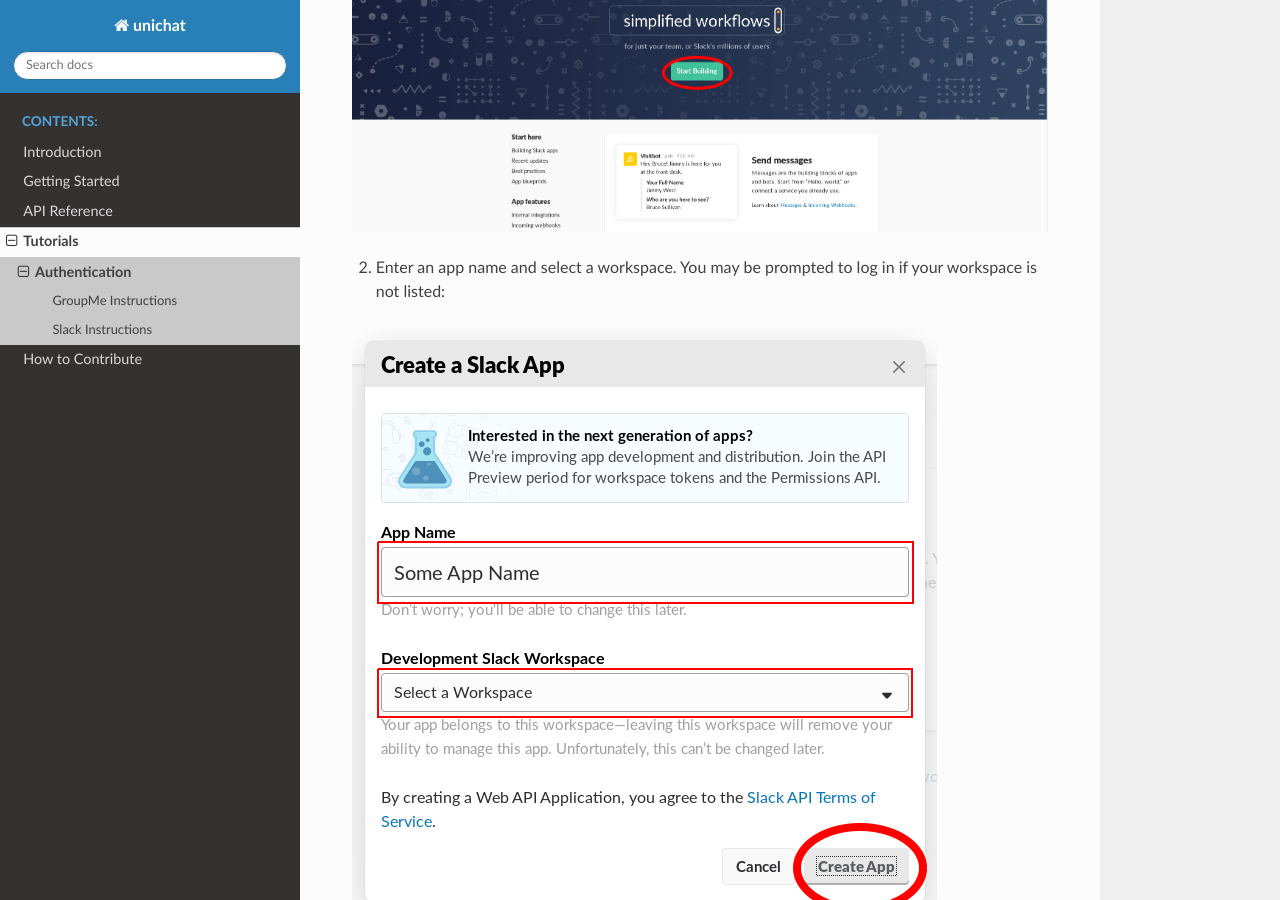
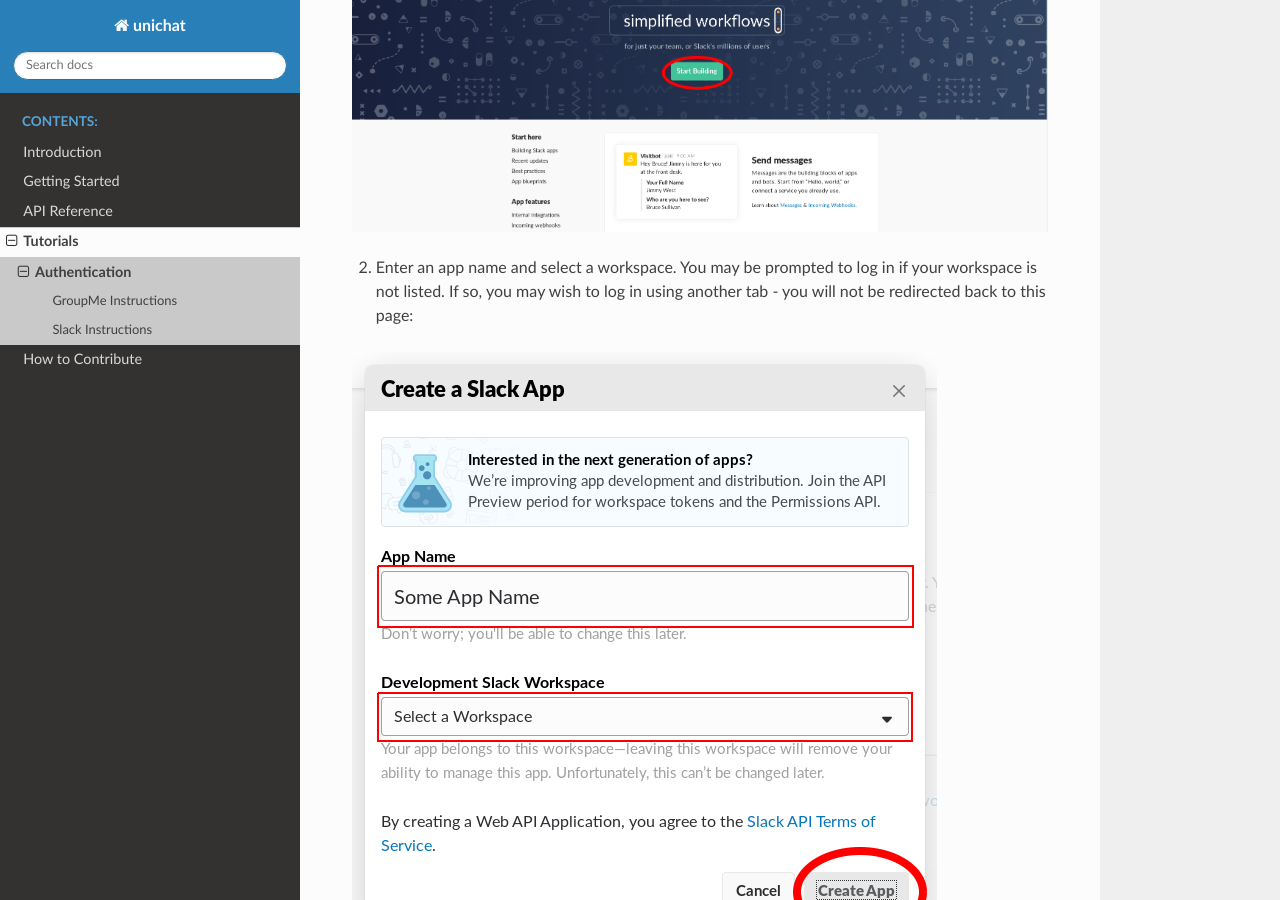
Before and after one commit to perrycate/Uniform-Chat-API, a Sphinx documentation site: the page built from docs/tutorials/authentication.rst, in a window 1280 px wide and 900 px high, scrolled down 1458 px. Built offline with Sphinx 7.4.7 and the Read the Docs theme 2.0.0, drawn with Linux system fonts in a browser that asks for light colours.

Commit message:
Add slack details
Slack doesn't redirect apparently - make note of this.

```diff
--- a/docs/tutorials/authentication.rst
+++ b/docs/tutorials/authentication.rst
@@ -22,7 +22,8 @@
 .. figure:: /screenshots/Screenshot_20180411_231758.png
 
 2. Enter an app name and select a workspace. You may be prompted to log in if
-   your workspace is not listed:
+   your workspace is not listed. If so, you may wish to log in using another
+   tab - you will not be redirected back to this page:
 
 .. figure:: /screenshots/Screenshot_20180411_232107.png
 
@@ -47,4 +48,5 @@
    click "Authorize":
 .. figure:: /screenshots/Screenshot_20180416_183319.png
 
-6. Your OAuth Access Token should now be visible under "Tokens for your Workspace". You're done!
+6. Your OAuth Access Token should now be visible under "Tokens for your
+   Workspace". You're done!
```
